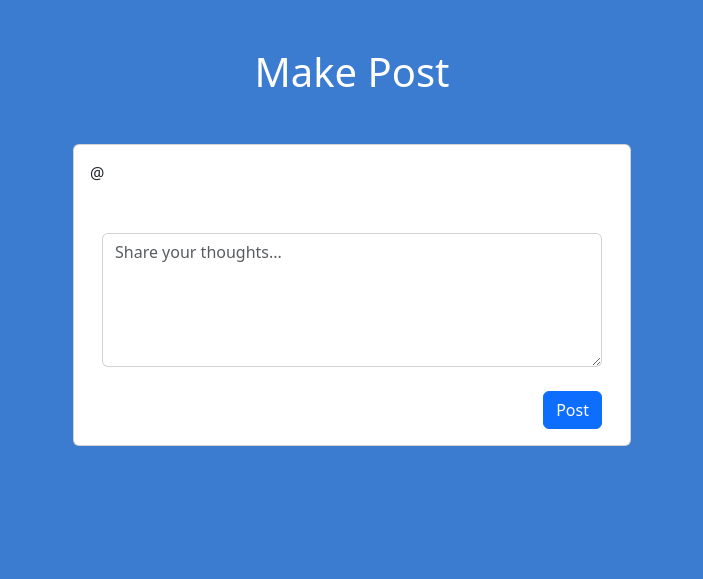
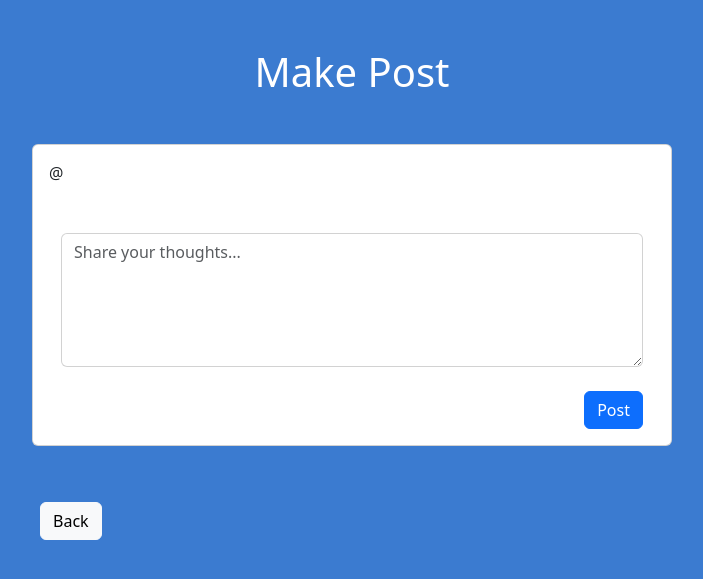
Before and after one commit to naomiclark2004/phpcrud, a PHP site: page /phpcrud/make-post.php in a window 1280 px wide. Shown: the top 579 px of the page, without its empty margins (288-991 px from the left). Run offline with PHP 8.4, Linux system fonts and the light colour scheme; data that the repository does not hold is empty.

Commit message:
small changes

```diff
--- a/make-post.php
+++ b/make-post.php
@@ -37,7 +37,7 @@ if (isset($_POST['post'])) {
 
 <body style="background-color:#3b7bd0;">
     <h1 class="text-center mt-5 text-white ">Make Post</h1>
-    <div class="d-flex container mt-5 mb-5 justify-content-center">
+    <div class="d-flex flex-column mt-5 mb-5 align-items-center">
 
         <div class="card" style="width: 50%;">
             <form class="form" action="" method="post">
@@ -50,7 +50,8 @@ if (isset($_POST['post'])) {
                     </div>
                     <div class="container d-flex justify-content-center mb-4 mt-4">
                         <textarea id="blog_text" name="blog_text" rows="5" cols="300" class="form-control"
-                            style="border-color: grey; border-radius: var(--bs-border-radius); border-color: var(--bs-border-color-translucent);" placeholder="Share your thoughts..."></textarea>
+                            style="border-color: grey; border-radius: var(--bs-border-radius); border-color: var(--bs-border-color-translucent);"
+                            placeholder="Share your thoughts..."></textarea>
                     </div>
                     <div class="container d-flex justify-content-end">
                         <button class="btn btn-primary" type="submit" name="post">Post</button>
@@ -58,5 +59,9 @@ if (isset($_POST['post'])) {
                 </div>
             </form>
         </div>
+
+        <div class="container mt-5 p-2 w-50">
+            <a class="btn btn-light" href="/phpcrud/user.php?handle=<?php echo $handle ?>">Back</a>
+        </div>
     </div>
 </body>
```
